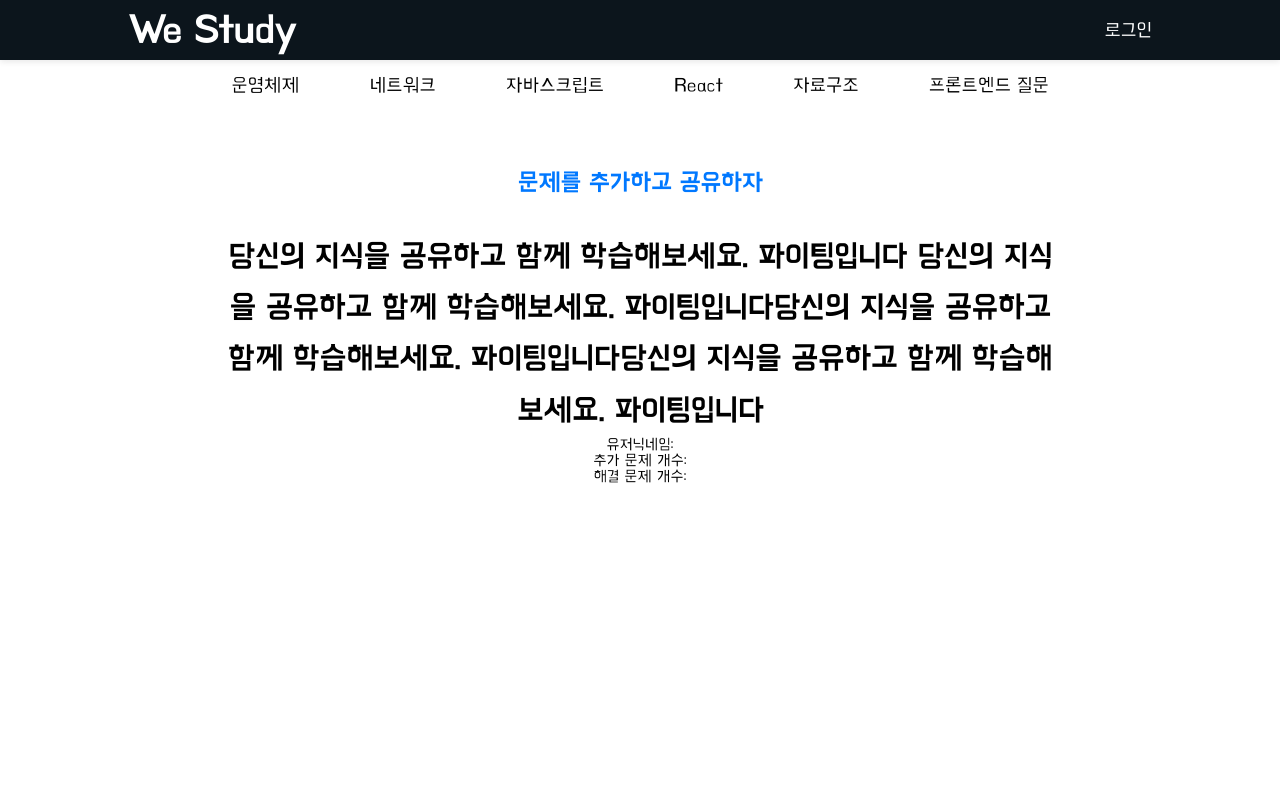
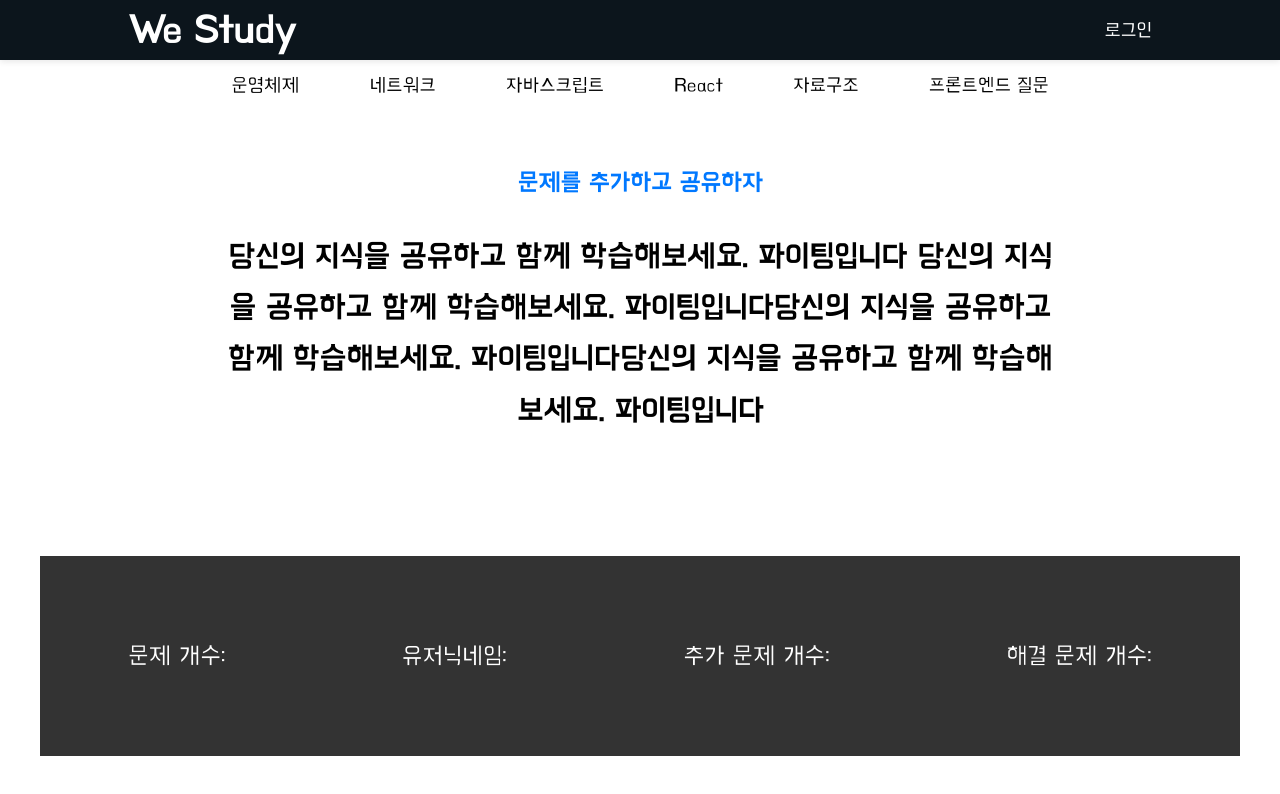
Before and after one commit to lygggg/we-study, a React (Vite) app in the folder client/: page / in a window 1280 px wide. Shown: the top 794 px of the page. Built offline with nearby package versions, Linux system fonts and the light colour scheme; no server answers.

Commit message:
Modify: 홈페이지 디자인 수정

```diff
--- a/client/src/pages/HomePage.tsx
+++ b/client/src/pages/HomePage.tsx
@@ -12,14 +12,30 @@ const HomePage = () => {
             학습해보세요. 파이팅입니다당신의 지식을 공유하고 함께 학습해보세요.
             파이팅입니다
           </MiddleText>
-          <div>유저닉네임:</div>
-          <div>추가 문제 개수:</div>
-          <div>해결 문제 개수:</div>
+          <DataContainer>
+            <DataText>문제 개수:</DataText>
+            <DataText>유저닉네임:</DataText>
+            <DataText>추가 문제 개수:</DataText>
+            <DataText>해결 문제 개수:</DataText>
+          </DataContainer>
         </InnerContainer>
       </Container>
     </>
   );
 };
+
+const DataText = styled.div`
+  color: #fff;
+  font-size: 25px;
+`;
+const DataContainer = styled.div`
+  margin-top: 120px;
+  height: 200px;
+  background-color: #333;
+  display: flex;
+  align-items: center;
+  justify-content: space-around;
+`;
 
 const TopText = styled.div`
   font-size: 25px;
```
